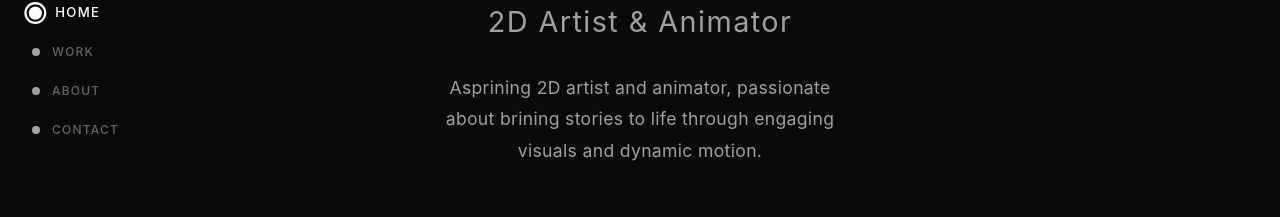
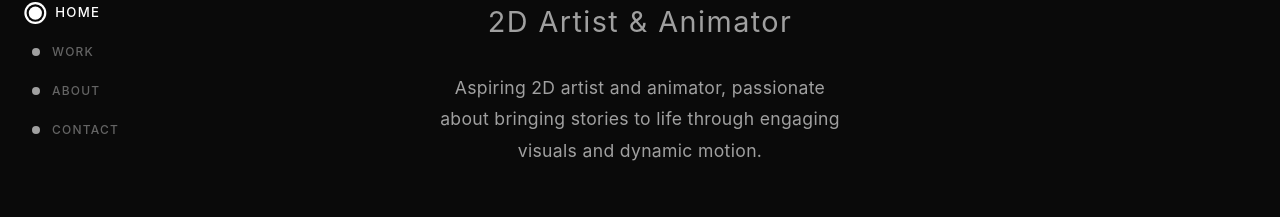
Before and after one commit to IidaLapinkoski/iidalapinkoski.github.io, a React (Vite) app: page / in a window 1280 px wide. Shown: the part 329-546 px from the top of the page. Built offline with nearby package versions, Linux system fonts and the light colour scheme.

Commit message:
fixed spelling

```diff
--- a/src/components/Header.jsx
+++ b/src/components/Header.jsx
@@ -7,7 +7,7 @@ export default function Header() {
         <h1 className="header-name">Iida Lapinkoski</h1>
         <p className="header-subtitle">2D Artist & Animator</p>
         <p className="header-description">
-          Asprining 2D artist and animator, passionate about brining stories to life through engaging visuals and dynamic motion.
+          Aspiring 2D artist and animator, passionate about bringing stories to life through engaging visuals and dynamic motion.
         </p>
         <div className="scroll-indicator">
           <span>Scroll to explore</span>
```
